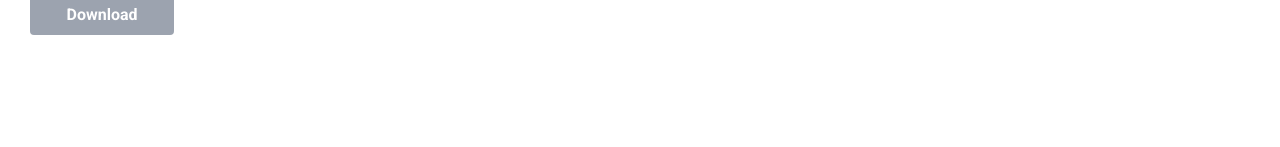
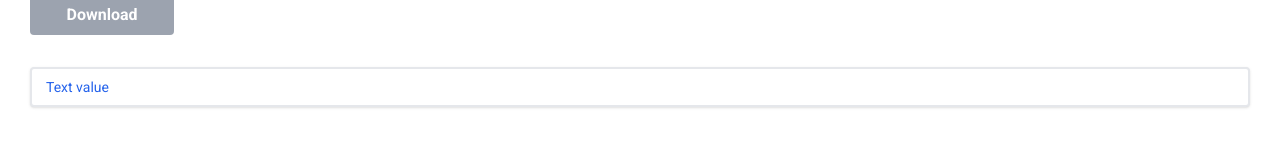
Before and after one commit to marcinj94/cv-generator, a Next.js app: page /form in a window 1280 px wide. Shown: the part 163-310 px from the top of the page. Built offline with nearby package versions, Linux system fonts and the light colour scheme.

Commit message:
feat(component): create Input component (basic version)

```diff
--- /dev/null
+++ b/app/components/Input/index.tsx
@@ -0,0 +1,27 @@
+interface InputProps {
+  label: string;
+  id: string;
+}
+
+export const Input: React.FC<InputProps> = ({ label, id }) => {
+  // eslint-disable-next-line no-console
+  console.log('label:', label);
+
+  return (
+    <div className="relative my-2">
+      <input
+        className="peer shadow appearance-none border-2 rounded w-full py-2 px-3 text-gray-700 leading-tight focus:outline-none focus:shadow-outline min-w-36 focus:border-blue-600 transition valid:border-blue-600"
+        id={id}
+        type="text"
+        name={id}
+        required
+      />
+      <label
+        className="transition-all cursor-text block absolute top-1/2 left-3 px-1 py-0 bg-white translate-y-[-50%] text-blue-600 text-sm peer-focus:font-bold peer-focus:top-0 peer-focus:left-6 peer-valid:font-bold peer-valid:top-0 peer-valid:left-6"
+        htmlFor={id}
+      >
+        {label}
+      </label>
+    </div>
+  );
+};
--- a/app/components/index.ts
+++ b/app/components/index.ts
@@ -17,3 +17,4 @@ export * from './Hobby';
 export * from './Clause';
 export * from './FormHeader';
 export * from './Button';
+export * from './Input';
--- a/app/form/page.tsx
+++ b/app/form/page.tsx
@@ -1,6 +1,6 @@
 'use client';
 
-import { Button, FormHeader } from '../components';
+import { Button, FormHeader, Input } from '../components';
 
 const Form = () => {
   const tst = 1;
@@ -27,6 +27,9 @@ const Form = () => {
       <br />
       <br />
       <Button disabled label="Download" onClick={handleOnClick} />
+      <br />
+      <br />
+      <Input label="Text value" id="test" />
     </div>
   );
 };
```
Also changed, not shown: 1 other file (tests, documents, lock files or other folders).
